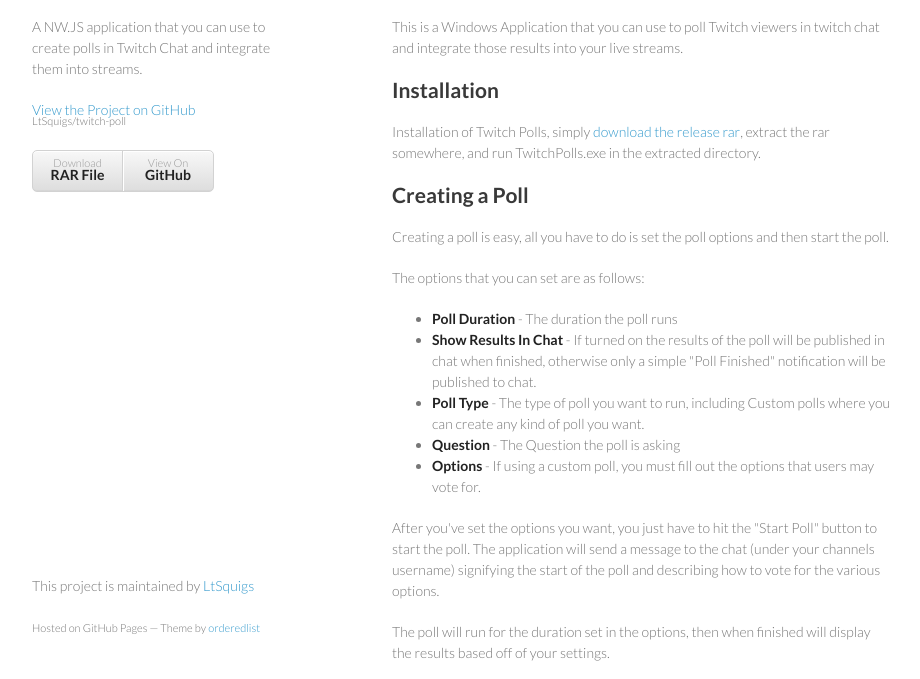
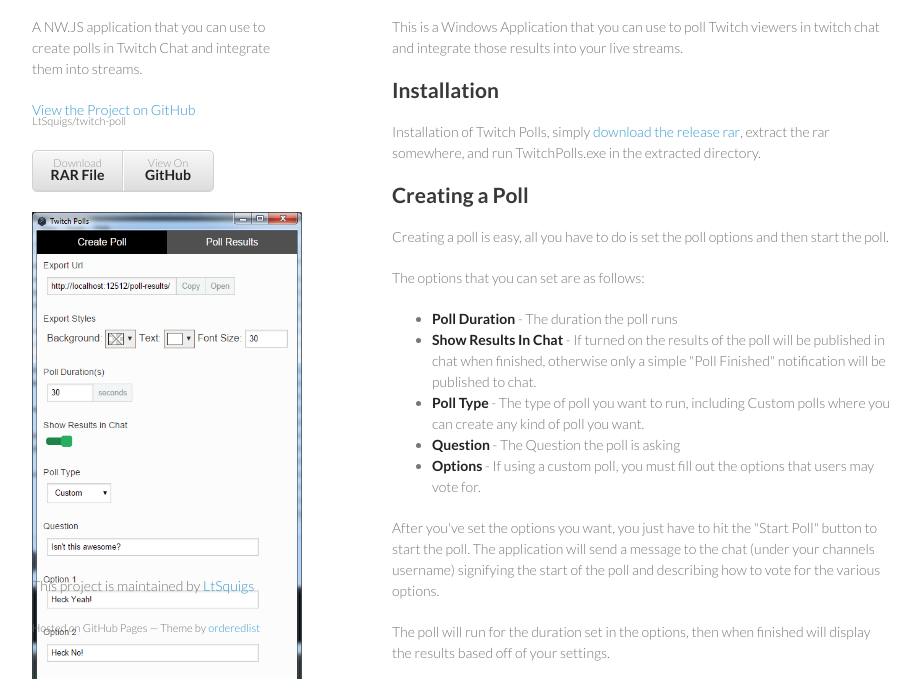
Before and after one commit to LtSquigs/twitch-poll, a plain HTML site: page index.html in a window 1280 px wide. Shown: the part 93-772 px from the top of the page, without its empty margins (178-1098 px from the left). Drawn offline with Linux system fonts and the light colour scheme.

Commit message:
Update index.html

```diff
--- a/index.html
+++ b/index.html
@@ -25,6 +25,8 @@
           <li><a href="https://github.com/LtSquigs/twitch-poll/releases/download/1.0.0/TwitchPolls.rar">Download <strong>RAR File</strong></a></li>
           <li style="border-right: initial;"><a href="https://github.com/LtSquigs/twitch-poll">View On <strong>GitHub</strong></a></li>
         </ul>
+
+        <img src="images/app.png"/>
       </header>
       <section>
         <h1>
```
